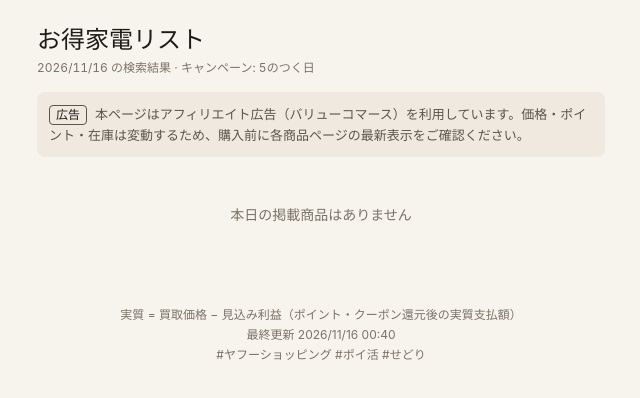
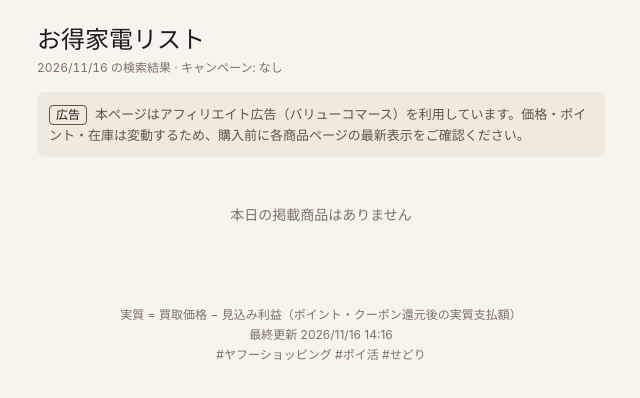
Before and after one commit to hoshiyomi365/kaden-otoku, a plain HTML site: page index.html in a window 1280 px wide. Shown: the full height of the page, 319-959 px from the left. Drawn offline with Linux system fonts and the light colour scheme.

Commit message:
update 2026-11-16 14:16 (0件)

```diff
--- a/index.html
+++ b/index.html
@@ -82,7 +82,7 @@
 <div class="wrap">
   <header>
     <h1>お得家電リスト</h1>
-    <p class="meta">2026/11/16 の検索結果 · キャンペーン: 5のつく日</p>
+    <p class="meta">2026/11/16 の検索結果 · キャンペーン: なし</p>
   </header>
   <p class="disclosure"><span class="tag">広告</span>本ページはアフィリエイト広告（バリューコマース）を利用しています。価格・ポイント・在庫は変動するため、購入前に各商品ページの最新表示をご確認ください。</p>
 
@@ -91,7 +91,7 @@
   </div>
   <footer>
     実質 = 買取価格 − 見込み利益（ポイント・クーポン還元後の実質支払額）<br>
-    最終更新 2026/11/16 00:40<br>
+    最終更新 2026/11/16 14:16<br>
     #ヤフーショッピング #ポイ活 #せどり
   </footer>
 </div>
```
